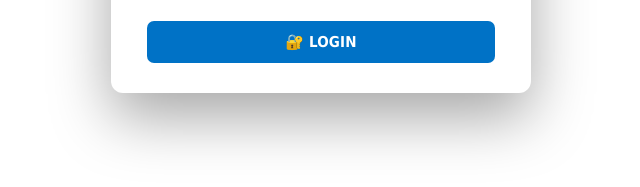
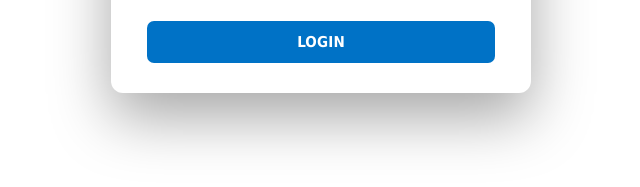
Before and after one commit to Thanxt4/line-daily-summary, a website: page line-daily-summary/public/login.html in a window 1280 px wide. Shown: the part 561-748 px from the top of the page, 319-959 px from the left. Drawn offline with Linux system fonts and the light colour scheme.

Commit message:
Update login.html

```diff
--- a/line-daily-summary/public/login.html
+++ b/line-daily-summary/public/login.html
@@ -189,7 +189,7 @@
           <label for="password">Password</label>
           <input id="password" name="password" type="password" autocomplete="current-password" required placeholder="กรอก password" />
         </div>
-        <button type="submit" class="btn-login">🔐 LOGIN</button>
+        <button type="submit" class="btn-login">LOGIN</button>
       </form>
     </div>
 
```
